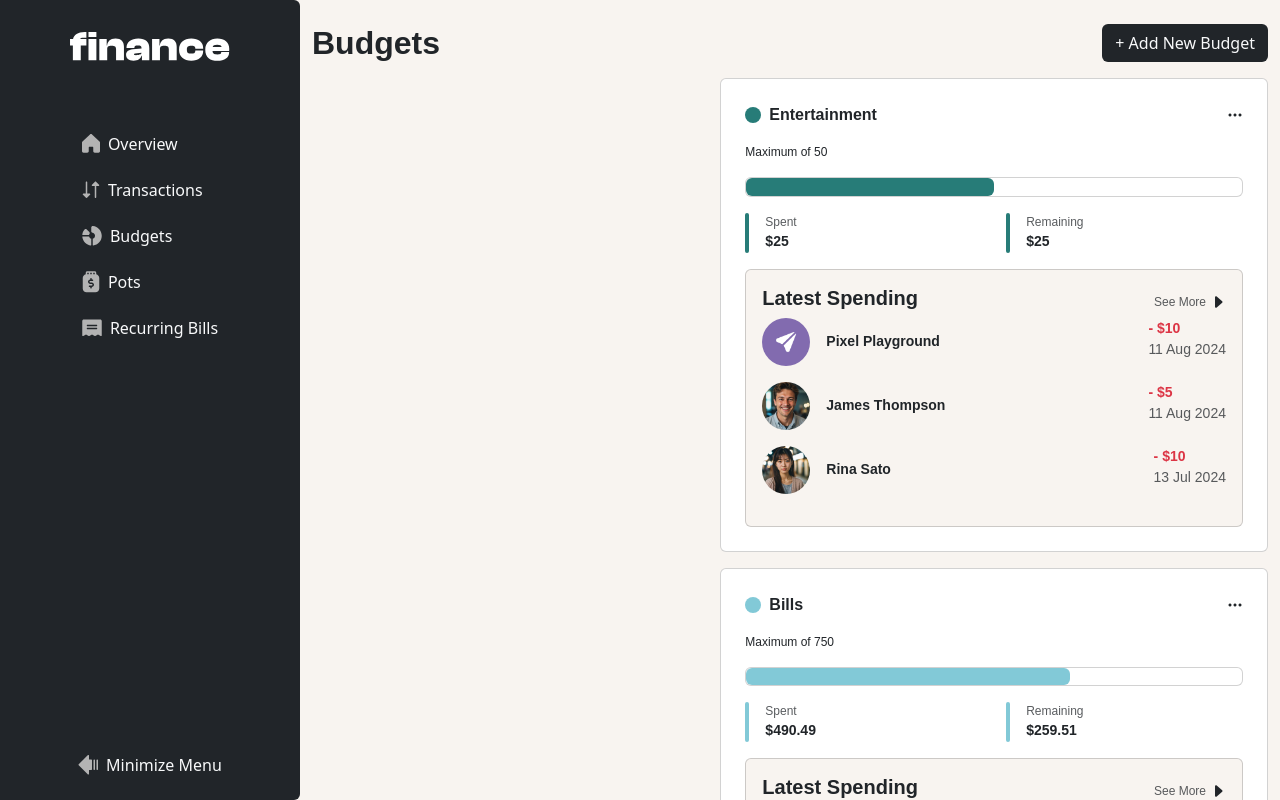
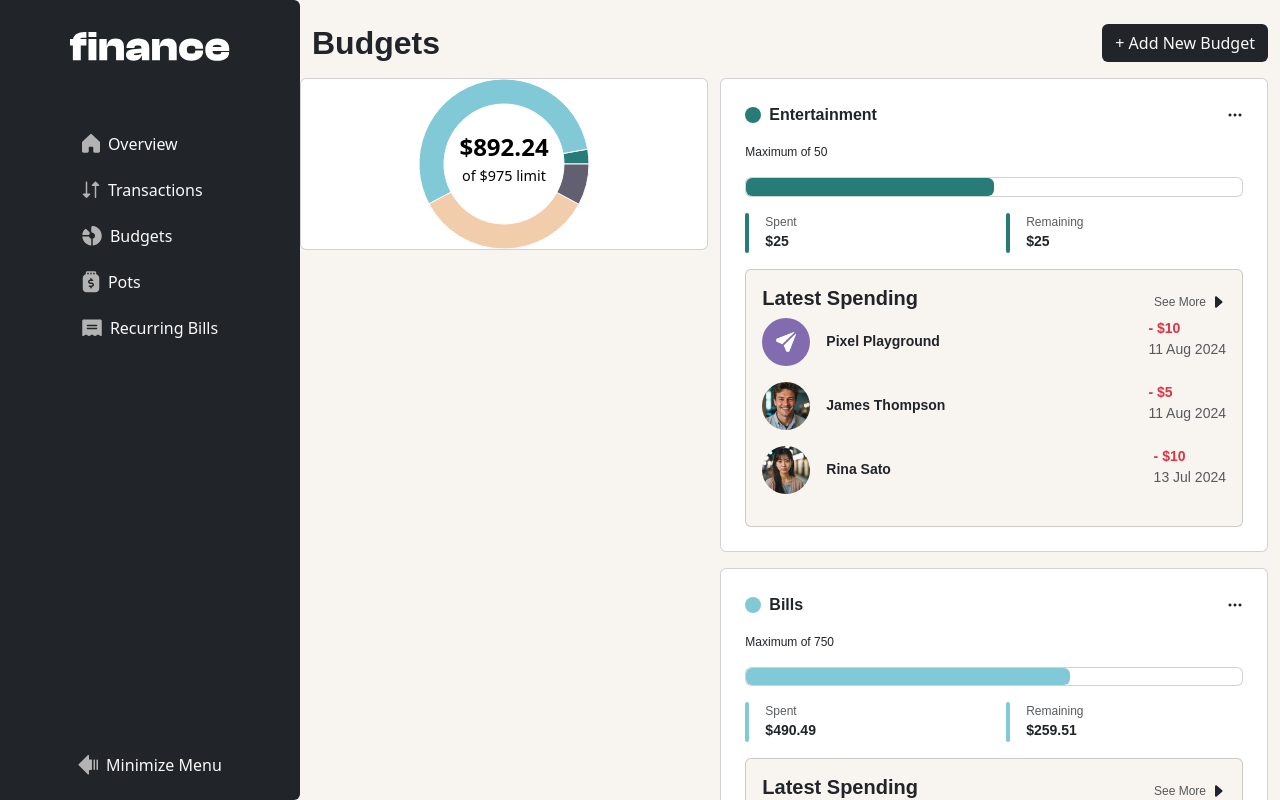
Before and after one commit to abdalsimam1-sketch/personal-finance-app, a React (Vite) app: page /budgets in a window 1280 px wide. Shown: the top 800 px of the page. Built offline with nearby package versions, Linux system fonts and the light colour scheme.

Commit message:
add : pie chart

```diff
--- a/src/pages/Budgets.jsx
+++ b/src/pages/Budgets.jsx
@@ -1,6 +1,7 @@
 import { Title } from "../components/UI/Title";
 import { BudgetCard } from "../components/UI/BudgetCard";
 import data from "../data/data.json";
+import { BudgetPieChart } from "../components/UI/BudgetPieChart";
 const budgets = data.budgets;
 
 export const Budgets = () => {
@@ -16,16 +17,32 @@ export const Budgets = () => {
       .filter((item) => item.category === category)
       .reduce((sum, item) => sum + item.amount, 0);
   };
+  const totalSpent = budgets.reduce(
+    (sum, item) => sum + Math.abs(totalSpentForEachCategory(item.category)),
+    0,
+  );
 
+  const PieChartData = budgets.map((item) => ({
+    name: item.category,
+    value: Math.abs(totalSpentForEachCategory(item.category)),
+    color: item.theme,
+  }));
+  const limit = budgets.reduce((sum, item) => sum + item.maximum, 0);
   return (
     <div className="container d-flex flex-column gap-3">
       <div className="d-flex justify-content-between align-items-center mt-4">
         <Title>Budgets</Title>
         <button className="btn text-light bg-dark">+ Add New Budget</button>
       </div>
-      <div className="row ">
-        <section className="col-12 col-md-5"></section>
-        <section className="col-12 col-md-7 min-vh-100">
+      <div className="row align-items-start">
+        <section className="col-12 col-md-5 card ">
+          <BudgetPieChart
+            data={PieChartData}
+            TotalSpent={totalSpent}
+            TotalLimit={limit}
+          ></BudgetPieChart>
+        </section>
+        <section className="col-12 col-md-7 min-vh-100 flex-grow-1">
           {budgets.map((item) => (
             <div className="d-flex flex-column mb-3">
               <BudgetCard
--- a/src/pages/Overview.jsx
+++ b/src/pages/Overview.jsx
@@ -48,7 +48,6 @@ export const Overview = () => {
     name: item.category,
     value: item.maximum,
     color: item.theme,
-    limit: item.spent,
   }));
 
   const RecurringBills = data.transactions.filter(
```
